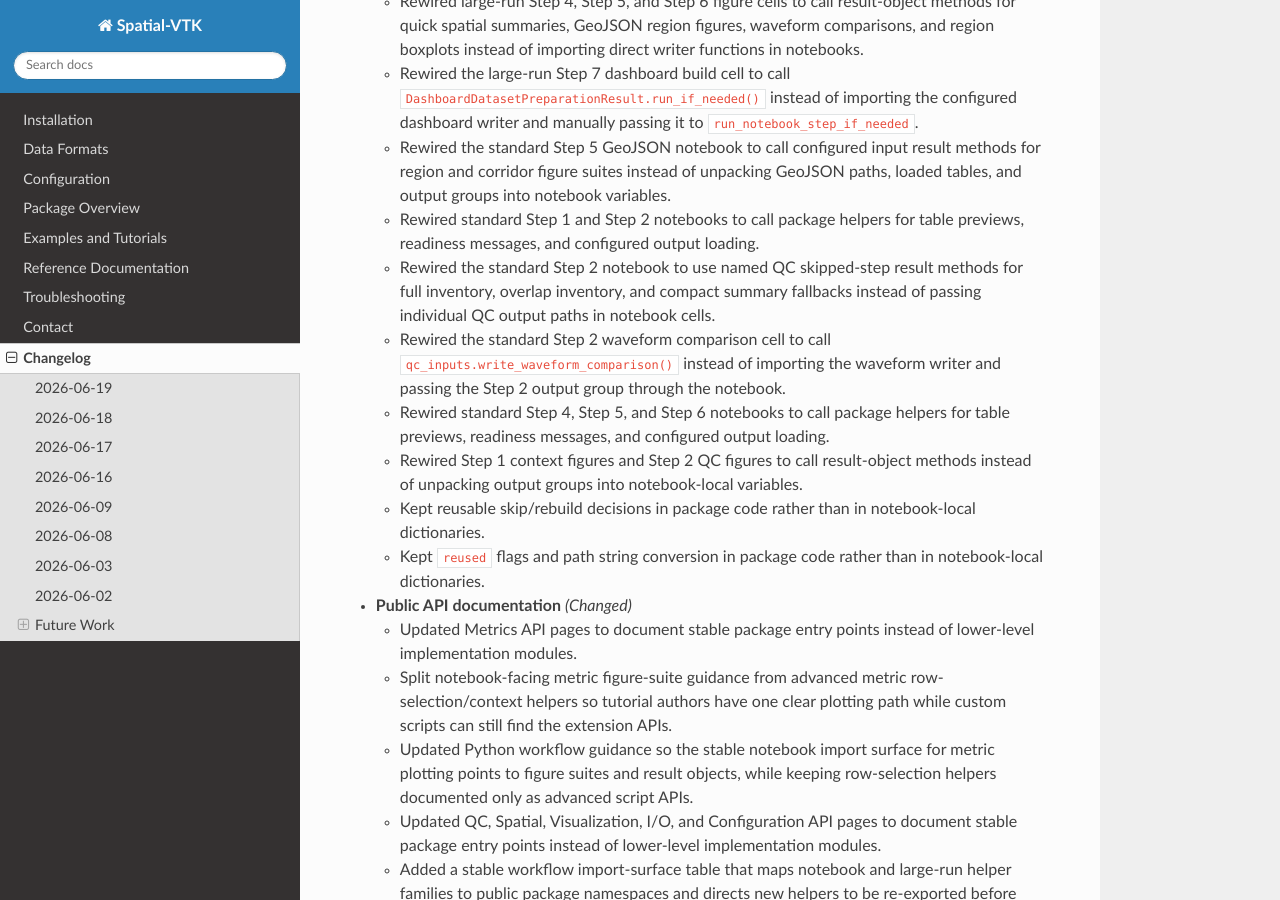
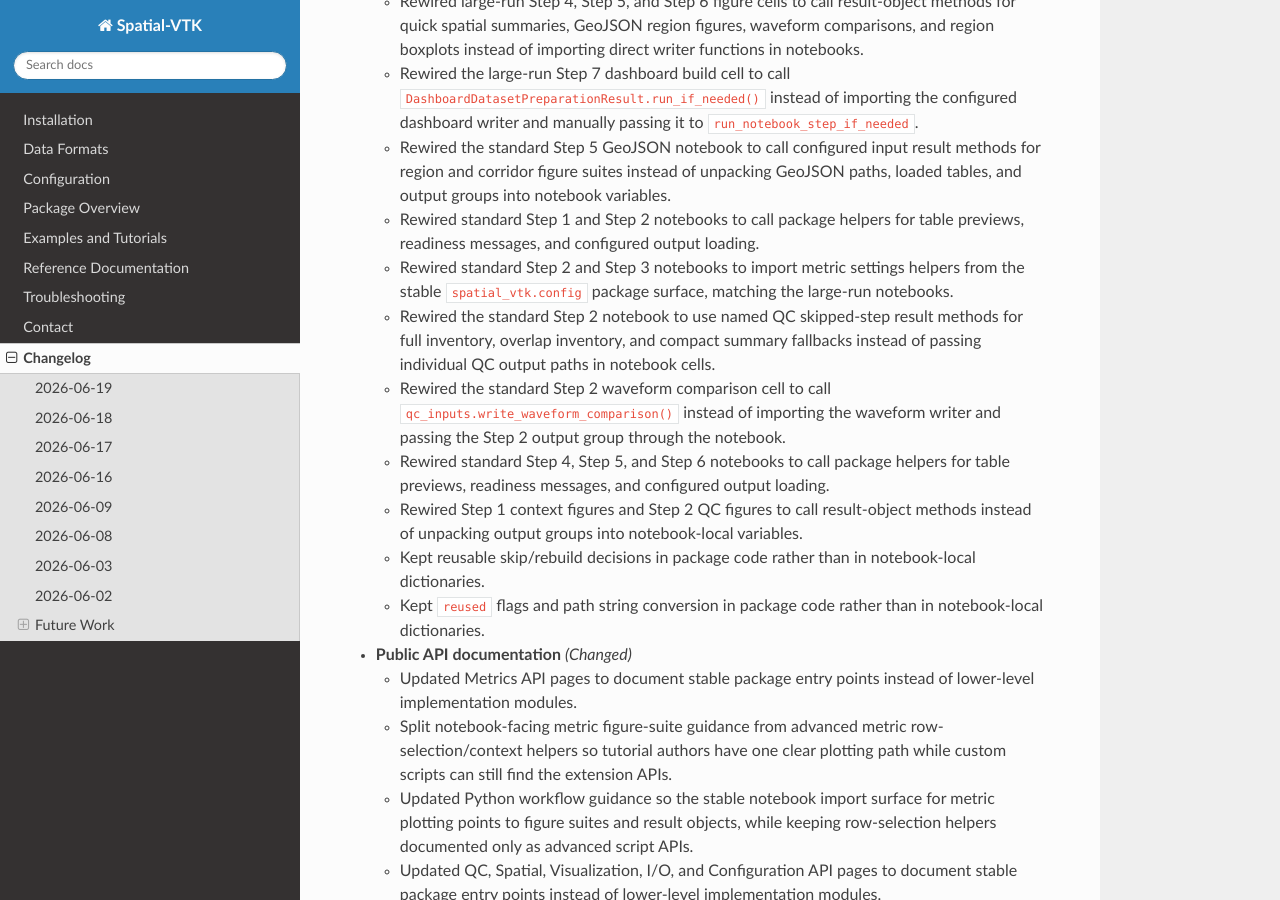
Before and after one commit to bcbirkel/spatial-vtk, a Sphinx documentation site: the page built from docs/changelog.rst, in a window 1280 px wide and 900 px high, scrolled down 3527 px. Built offline with Sphinx 7.4.7 and the Read the Docs theme 3.1.0, drawn with Linux system fonts in a browser that asks for light colours.

Commit message:
Use public config imports in standard notebooks

```diff
--- a/docs/changelog.rst
+++ b/docs/changelog.rst
@@ -192,6 +192,9 @@ Changelog
     GeoJSON paths, loaded tables, and output groups into notebook variables.
   - Rewired standard Step 1 and Step 2 notebooks to call package helpers for
     table previews, readiness messages, and configured output loading.
+  - Rewired standard Step 2 and Step 3 notebooks to import metric settings
+    helpers from the stable ``spatial_vtk.config`` package surface, matching
+    the large-run notebooks.
   - Rewired the standard Step 2 notebook to use named QC skipped-step result
     methods for full inventory, overlap inventory, and compact summary
     fallbacks instead of passing individual QC output paths in notebook cells.
```
Also changed, not shown: docs/examples/step_02_quality_control.ipynb, docs/examples/step_03_calculate_metrics.ipynb, 1 other file.
